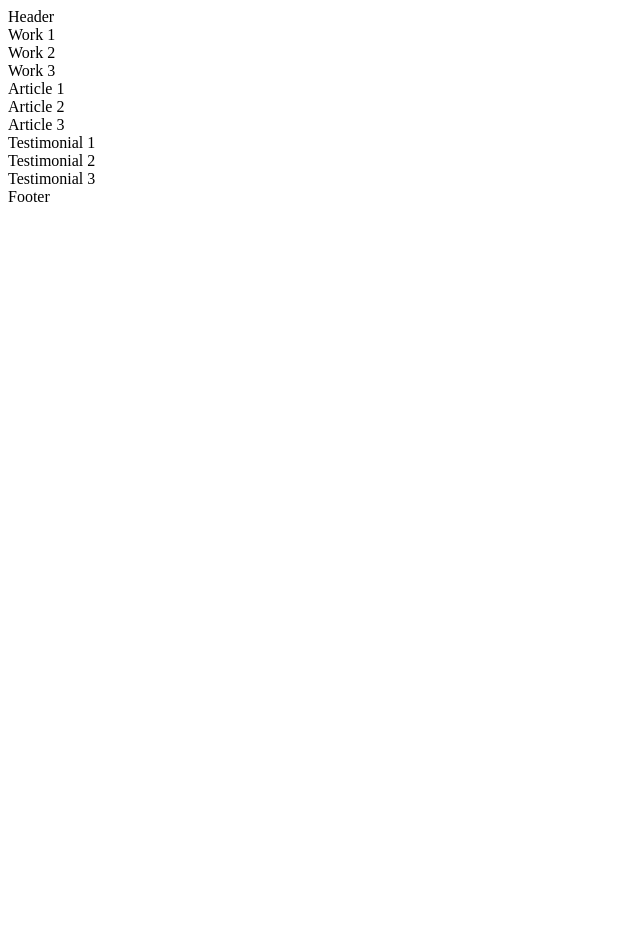
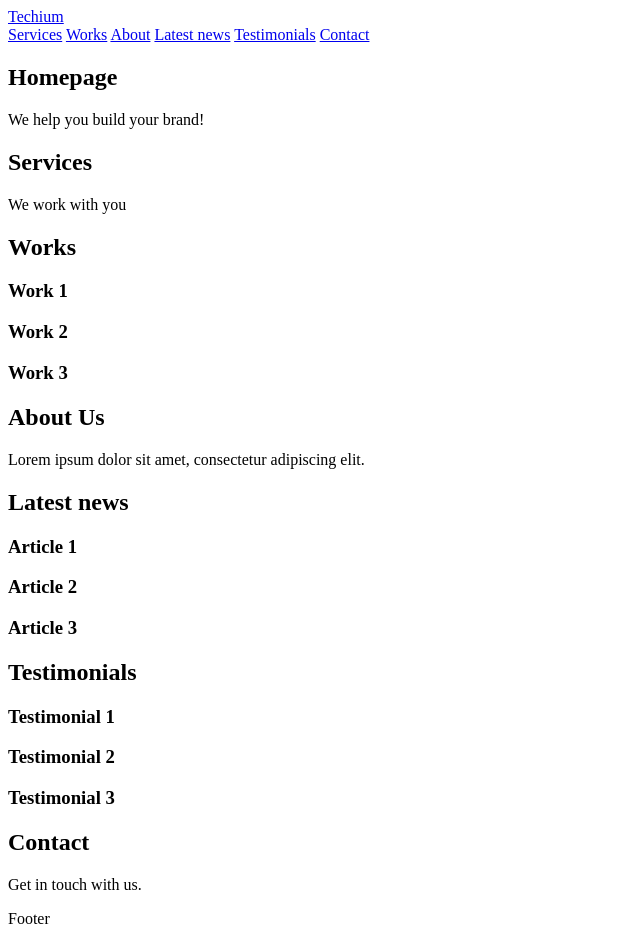
Before and after one commit to nawalsamer04/holbertonschool-web_front_end, a plain HTML site: page html_advanced/6-index.html in a window 1280 px wide. Shown: the whole page, without its empty margins (0-640 px from the left). Before the commit the page ends 800 px from the top, so only its background shows below. Drawn offline with Linux system fonts and the light colour scheme.

Commit message:
Add README and HTML tasks 0, 2 and 6

```diff
--- a/html_advanced/6-index.html
+++ b/html_advanced/6-index.html
@@ -2,36 +2,120 @@
 <html lang="en" dir="ltr">
   <head>
     <meta charset="utf-8">
+    <meta name="viewport" content="width=device-width, initial-scale=1.0, viewport-fit=cover">
     <title>Homepage - Techium</title>
+    <meta name="description" content="Techium is a digital agency">
+    <link rel="icon" type="image/x-icon" href="./favicon.ico">
+    <link rel="icon" type="image/png" href="./favicon.png">
   </head>
-
   <body>
-
-<header>Header</header>
+    <header>
+      <div>
+        <a href="/">
+          <span>Techium</span>
+        </a>
+      </div>
+      <nav>
+        <a href="#services">Services</a>
+        <a href="#works">Works</a>
+        <a href="#about">About</a>
+        <a href="#latest_news">Latest news</a>
+        <a href="#testimonials">Testimonials</a>
+        <a href="#contact">Contact</a>
+      </nav>
+    </header>
 
     <main>
-
-<section class="works">
-<article>Work 1</article>
-<article>Work 2</article>
-<article>Work 3</article>
+      <section>
+        <div>
+          <h1>Homepage</h1>
+          <p>We help you build your brand!</p>
+        </div>
       </section>
 
-<section class="latest-news">
-<article>Article 1</article>
-<article>Article 2</article>
-<article>Article 3</article>
+      <section id="services">
+        <div>
+          <header>
+            <h2>Services</h2>
+            <p>We work with you</p>
+          </header>
+        </div>
       </section>
 
-<section class="testimonials">
-<article>Testimonial 1</article>
-<article>Testimonial 2</article>
-<article>Testimonial 3</article>
+      <section id="works">
+        <div>
+          <header>
+            <h2>Works</h2>
+          </header>
+          <article>
+            <h3>Work 1</h3>
+          </article>
+          <article>
+            <h3>Work 2</h3>
+          </article>
+          <article>
+            <h3>Work 3</h3>
+          </article>
+        </div>
       </section>
 
+      <section id="about">
+        <div>
+          <header>
+            <h2>About Us</h2>
+          </header>
+          <p>Lorem ipsum dolor sit amet, consectetur adipiscing elit.</p>
+        </div>
+      </section>
+
+      <section id="latest_news">
+        <div>
+          <header>
+            <h2>Latest news</h2>
+          </header>
+          <article>
+            <h3>Article 1</h3>
+          </article>
+          <article>
+            <h3>Article 2</h3>
+          </article>
+          <article>
+            <h3>Article 3</h3>
+          </article>
+        </div>
+      </section>
+
+      <section id="testimonials">
+        <div>
+          <header>
+            <h2>Testimonials</h2>
+          </header>
+          <article>
+            <h3>Testimonial 1</h3>
+          </article>
+          <article>
+            <h3>Testimonial 2</h3>
+          </article>
+          <article>
+            <h3>Testimonial 3</h3>
+          </article>
+        </div>
+      </section>
+
+      <section id="contact">
+        <div>
+          <header>
+            <h2>Contact</h2>
+          </header>
+          <p>Get in touch with us.</p>
+        </div>
+      </section>
     </main>
 
-<footer>Footer</footer>
-
+    <footer>
+      <div>
+        <p>Footer</p>
+      </div>
+    </footer>
   </body>
 </html>
```
Also changed, not shown: 1 other file. Lines whose indentation alone changed are shown as unchanged.
